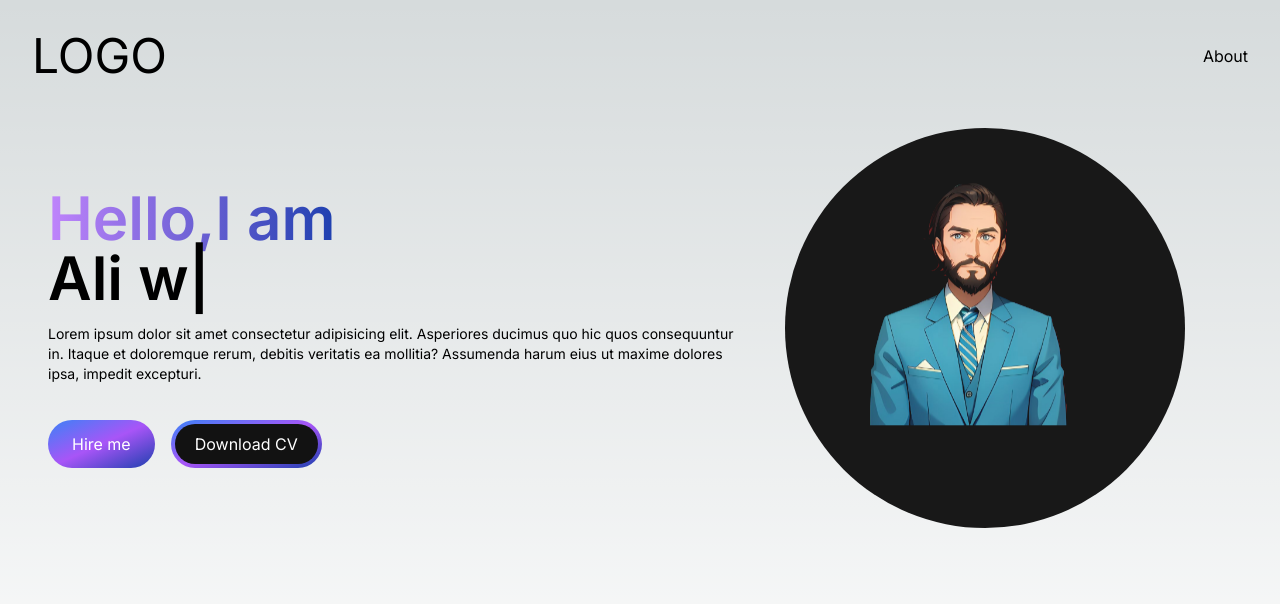
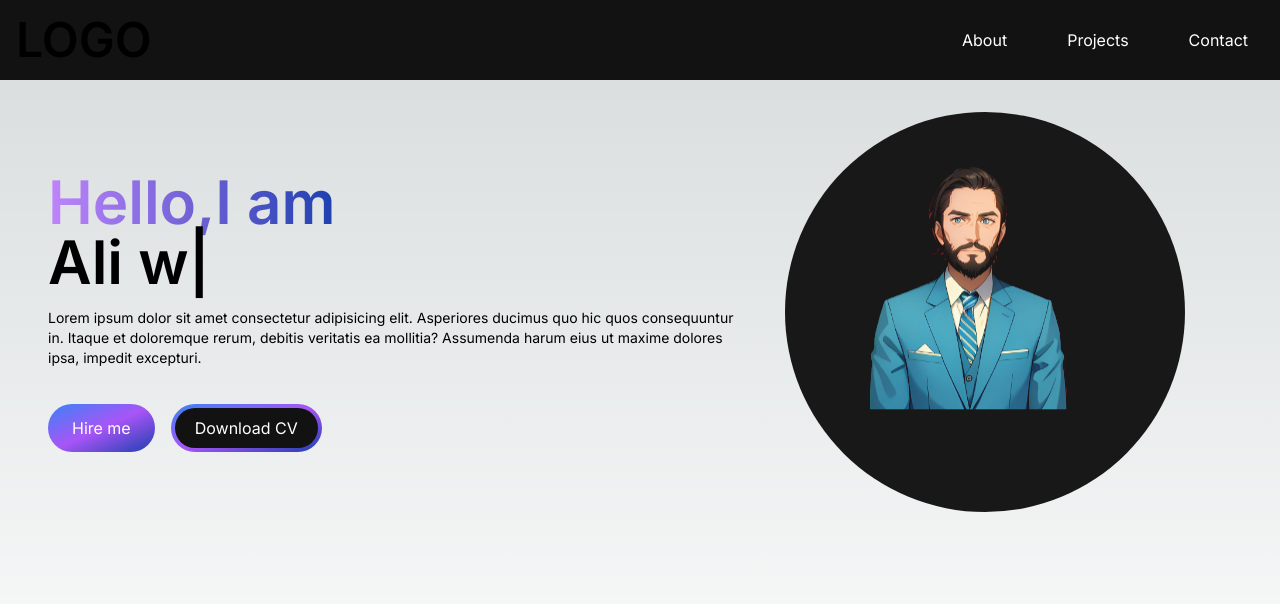
Before and after one commit to aliWaqas699969/Ali-PortFolio, a Next.js app: page / in a window 1280 px wide. Shown: the top 604 px of the page. Built offline with nearby package versions, Linux system fonts and the light colour scheme.

Commit message:
Navbar Setting

```diff
--- /dev/null
+++ b/app/components/MenuOverlay.jsx
@@ -0,0 +1,16 @@
+import React from 'react'
+import NavLinks from './NavLinks'
+
+const MenuOverlay = ({ links }) => {
+    return (
+        <ul className='flex flex-col py-4 items-center'>
+            {links.map((link, index) => (
+                <li key={index}>
+                    <NavLinks href={link.path} title={link.title} />
+                </li>
+            ))}
+        </ul>
+    )
+}
+
+export default MenuOverlay
--- /dev/null
+++ b/app/components/NavLinks.jsx
@@ -0,0 +1,13 @@
+import React from 'react'
+import Link from 'next/link'
+
+const NavLinks = ({ href, title }) => {
+    return (
+        <Link href={href}
+            className='block py-2 pl-3 pr-4 text-white'>
+            {title}
+        </Link>
+    )
+}
+
+export default NavLinks
--- a/app/components/Navbar.jsx
+++ b/app/components/Navbar.jsx
@@ -1,18 +1,70 @@
+'use client';
+
 import Link from 'next/link'
-import React from 'react'
+import React, { useState } from 'react'
+import NavLinks from './NavLinks'
+import MenuOverlay from './MenuOverlay';
+
+
+
+
+const navLinks = [
+    {
+        title: "About",
+        path: '#about'
+    },
+    {
+        title: 'Projects',
+        path: '#project'
+    },
+    {
+        title: 'Contact',
+        path: '#contact'
+    }
+]
 
 const Navbar = () => {
+    const [navbarOpen, setNavbarOpen] = useState(false);
     return (
-        <nav>
-            <div className='flex flex-wrap items-center justify-between mx-auto p-8'>
-                <Link href={`/`} className='text-5xl' >LOGO</Link>
-                <div className="menu hidden md:block md:w-auto " id="navbar">
-                    <ul>
-                        <li><Link className='block py-2 pl-3 pr-4 text-[#ADB7BE] sm:text-xl rounded md:p-0 hover:text-white ' rel="stylesheet" href="#about" />About</li>
+        <nav className='fixed top-0 right-0 left-0 bg-[#121212] bg-opacity-100'>
+            <div className='flex flex-wrap items-center justify-between mx-auto p-4'>
+                <Link href={`/`} className='text-2xl md:text-5xl font-semibold' >LOGO</Link>
+                <div className="mobile-menu block md:hidden">
+                    {!navbarOpen ?
+                        (
+                            <button onClick={() => setNavbarOpen(true)}
+                                className='flex items-center px-3 py-2 rounded border border-slate-200 text-slate-200 hover:text-white hover:border-white'>
+                                <svg xmlns="http://www.w3.org/2000/svg" fill="none" viewBox="0 0 24 24" strokeWidth={1.5} stroke="currentColor" className="w-5 h-5">
+                                    <path strokeLinecap="round" strokeLinejoin="round" d="M3.75 6.75h16.5M3.75 12h16.5m-16.5 5.25h16.5" />
+                                </svg>
+                            </button>
+                        )
+                        :
+                        (
+                            <button onClick={() => setNavbarOpen(false)} className='flex items-center px-3 py-2 rounded border border-slate-200 text-slate-200 hover:text-white hover:border-white'>
+                                <svg xmlns="http://www.w3.org/2000/svg" fill="none" viewBox="0 0 24 24" strokeWidth={1.5} stroke="currentColor" className="w-5 h-5">
+                                    <path strokeLinecap="round" strokeLinejoin="round" d="M6 18 18 6M6 6l12 12" />
+                                </svg>
+
+
+                            </button>
+                        )
+                    }
+                </div>
+
+
+                <div className="menu hidden md:block md:w-auto" id="navbar">
+                    <ul className='flex p-4 md:p-0 md:flex-row md:space-x-8 mt-0'>
+                        {navLinks.map((link, index) => (
+                            <li key={index}>
+                                <NavLinks href={link.path} title={link.title} />
+                            </li>
+                        ))}
+
                     </ul>
-
                 </div>
             </div>
+            {navbarOpen ? <MenuOverlay links={navLinks} /> : null}
         </nav>
     )
 }
--- a/app/page.js
+++ b/app/page.js
@@ -6,7 +6,7 @@
   return (
     <main className="flex min-h-screen flex-col">
       <Navbar />
-      <div className="container mx-auto px-12 py-4">
+      <div className="container mt-24 mx-auto px-12 py-4">
         <HeroSection />
       </div>
     </main>
--- a/package.json
+++ b/package.json
@@ -9,6 +9,7 @@
     "lint": "next lint"
   },
   "dependencies": {
+    "@heroicons/react": "^2.1.1",
     "next": "14.0.4",
     "react": "^18",
     "react-dom": "^18",
```
Also changed, not shown: 1 other file (tests, documents, lock files or other folders).
